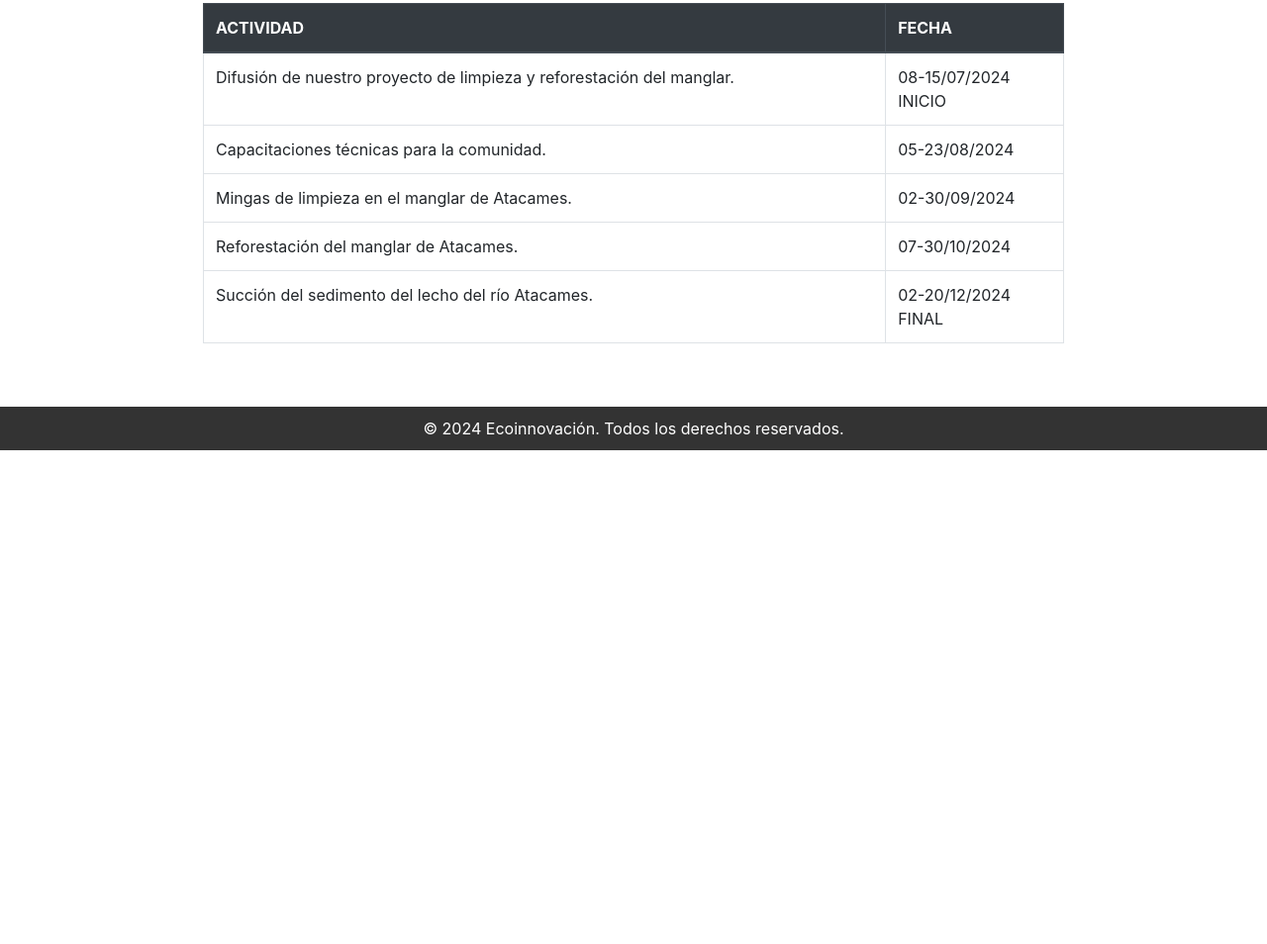
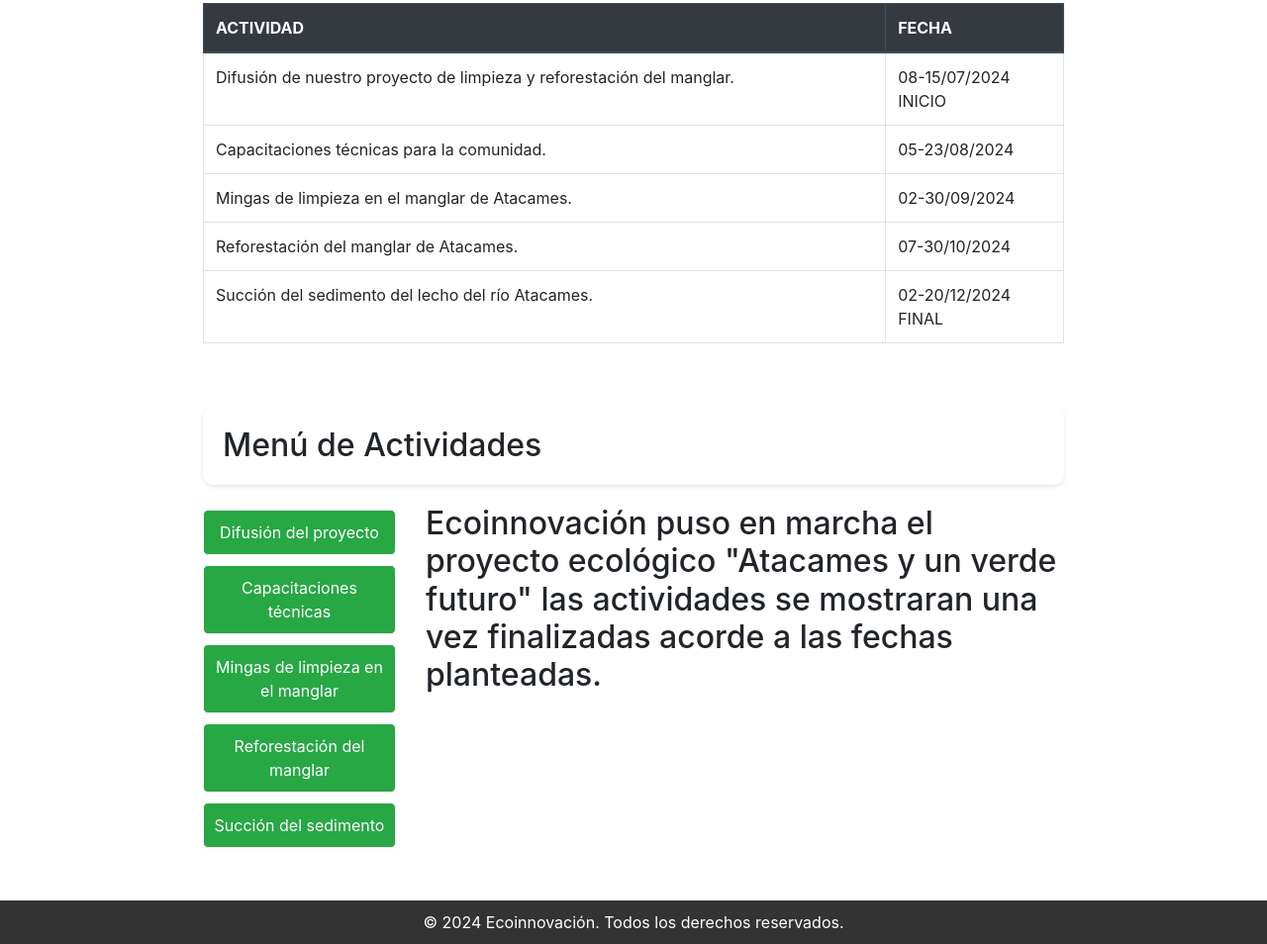
Before and after one commit to fidelpperez2021/Ecoinnovacion.io, a website: page Actividades.html in a window 1280 px wide. Shown: the part 713-1667 px from the top of the page at 99% size. Before the commit the page ends 1168 px from the top, so only its background shows below. Drawn offline with nearby package versions, Linux system fonts and the light colour scheme.

Commit message:
Update Actividades.html

```diff
--- a/Actividades.html
+++ b/Actividades.html
@@ -6,6 +6,23 @@
     <title>Actividades</title>
     <link href="https://stackpath.bootstrapcdn.com/bootstrap/4.5.2/css/bootstrap.min.css" rel="stylesheet">
     <link rel="stylesheet" href="./Actividades.css">
+    <style>
+        .activity-menu a {
+            display: block;
+            padding: 10px;
+            margin: 5px 0;
+            background-color: #28a745;
+            color: white;
+            text-align: center;
+            text-decoration: none;
+            border-radius: 5px;
+            transition: background-color 0.3s, transform 0.3s;
+        }
+        .activity-menu a:hover, .activity-menu a:focus, .activity-menu a:active {
+            background-color: #218838;
+            transform: scale(1.05);
+        }
+    </style>
 </head>
 <body>
 
@@ -68,12 +85,55 @@
     </div>
 </section>
 
+<!-- Sección del Menú de Actividades -->
+<section class="my-5">
+    <div class="container">
+        <h2 class="text-box">Menú de Actividades</h2>
+        <div class="row">
+            <div class="col-md-3">
+                <nav class="nav flex-column activity-menu">
+                    <a href="Difusion.html" class="btn btn-outline-light">Difusión del proyecto</a>
+                    <a href="Capacitaciones.html" class="btn btn-outline-light">Capacitaciones técnicas</a>
+                    <a href="Mingas.html" class="btn btn-outline-light">Mingas de limpieza en el manglar</a>
+                    <a href="Reforestacion.html" class="btn btn-outline-light">Reforestación del manglar</a>
+                    <a href="Succion.html" class="btn btn-outline-light">Succión del sedimento</a>
+                </nav>
+            </div>
+            <div class="col-md-9">
+                <div id="actividad1" class="activity-content">
+                    <h2>Ecoinnovación puso en marcha el proyecto ecológico "Atacames y un verde futuro" las actividades se mostraran una vez finalizadas acorde a las fechas planteadas.</h2>
+                </div>
+                <div id="actividad2" class="activity-content d-none">
+                    <h2>Capacitaciones técnicas para la comunidad</h2>
+                    <p>Fecha: 05-23/08/2024</p>
+                    <p>Descripción: Capacitaciones técnicas para la comunidad.</p>
+                </div>
+                <div id="actividad3" class="activity-content d-none">
+                    <h2>Mingas de limpieza en el manglar de Atacames</h2>
+                    <p>Fecha: 02-30/09/2024</p>
+                    <p>Descripción: Mingas de limpieza en el manglar de Atacames.</p>
+                </div>
+                <div id="actividad4" class="activity-content d-none">
+                    <h2>Reforestación del manglar de Atacames</h2>
+                    <p>Fecha: 07-30/10/2024</p>
+                    <p>Descripción: Reforestación del manglar de Atacames.</p>
+                </div>
+                <div id="actividad5" class="activity-content d-none">
+                    <h2>Succión del sedimento del lecho del río Atacames</h2>
+                    <p>Fecha: 02-20/12/2024</p>
+                    <p>Descripción: Succión del sedimento del lecho del río Atacames.</p>
+                </div>
+            </div>
+        </div>
+    </div>
+</section>
+
 <footer>
     <p>&copy; 2024 Ecoinnovación. Todos los derechos reservados.</p>
 </footer>
+
 <script src="https://code.jquery.com/jquery-3.5.1.slim.min.js"></script>
 <script src="https://cdn.jsdelivr.net/npm/@popperjs/core@2.5.4/dist/umd/popper.min.js"></script>
 <script src="https://stackpath.bootstrapcdn.com/bootstrap/4.5.2/js/bootstrap.min.js"></script>
-<script src="script.js"></script>
 </body>
 </html>
```
Lines whose indentation alone changed are shown as unchanged.
